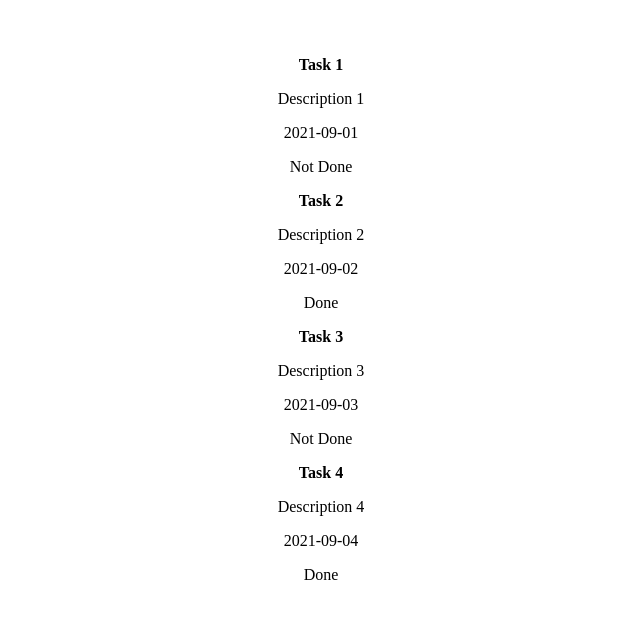
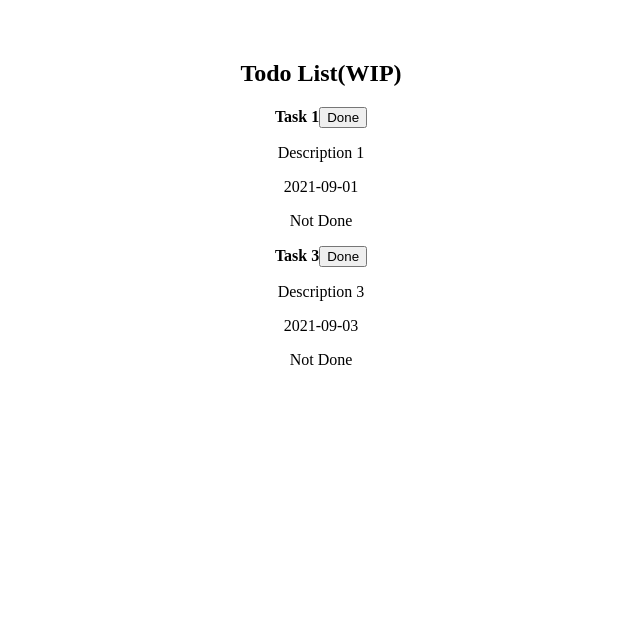
Before and after one commit to tetsugo02/TodoList, a React (Vite) app: page / in a window 1280 px wide. Shown: the top 618 px of the page, without its empty margins (319-959 px from the left). Built offline with nearby package versions, Linux system fonts and the light colour scheme.

Commit message:
Todoリスト機能の改善: TodoListコンポーネントを更新し、コンテキストからデータを取得するように変更。Todoコンポーネントに「Done」ボタンを追加。

```diff
--- a/src/App.tsx
+++ b/src/App.tsx
@@ -1,14 +1,12 @@
 import "./App.css";
 import TodoList from "./components/TodoList";
-import { TodoListdata } from "./tmp";
-
 
 function App() {
-  return (
-    <>
-    <TodoList todoListData={TodoListdata} />
-    </>
-  );
+	return (
+		<>
+			<TodoList done={false} />
+		</>
+	);
 }
 
 export default App;
--- a/src/components/Todo.tsx
+++ b/src/components/Todo.tsx
@@ -3,7 +3,10 @@ const Todo = (todo: todoType) => {
 	return (
 		<div>
 			<b>
-        <p>{todo.title}</p>
+				<p>
+					{todo.title}
+					<button>Done</button>
+				</p>
 			</b>
 			<p>{todo.description}</p>
 			<p>{todo.deadline}</p>
--- a/src/components/TodoList.tsx
+++ b/src/components/TodoList.tsx
@@ -1,10 +1,21 @@
 import Todo from "./Todo";
-import { todoListProps } from "../types/propsType";
+import { useContext } from "react";
+import TodoListDataContext from "../contexts/TodoListData";
 
-const TodoList: React.FC<todoListProps> = ({ todoListData }) => {
+interface TodoListProps {
+	done: boolean;
+}
+
+const TodoList: React.FC<TodoListProps> = ({ done }) => {
+	const todoListData = useContext(TodoListDataContext);
 	return (
 		<div>
-      {todoListData.map((todo) => (
+			<h2>Todo List({done ? "done" : "WIP"})</h2>
+			{todoListData
+				.filter((todo) => {
+					return todo.done === done;
+				})
+				.map((todo) => (
 					<Todo key={todo.id} {...todo} />
 				))}
 		</div>
--- /dev/null
+++ b/src/contexts/TodoListData.tsx
@@ -0,0 +1,6 @@
+import { createContext } from "react";
+import { TodoListdata } from "../tmp";
+
+const TodoListDataContext = createContext(TodoListdata);
+
+export default TodoListDataContext;
```
Lines whose indentation alone changed are shown as unchanged.
